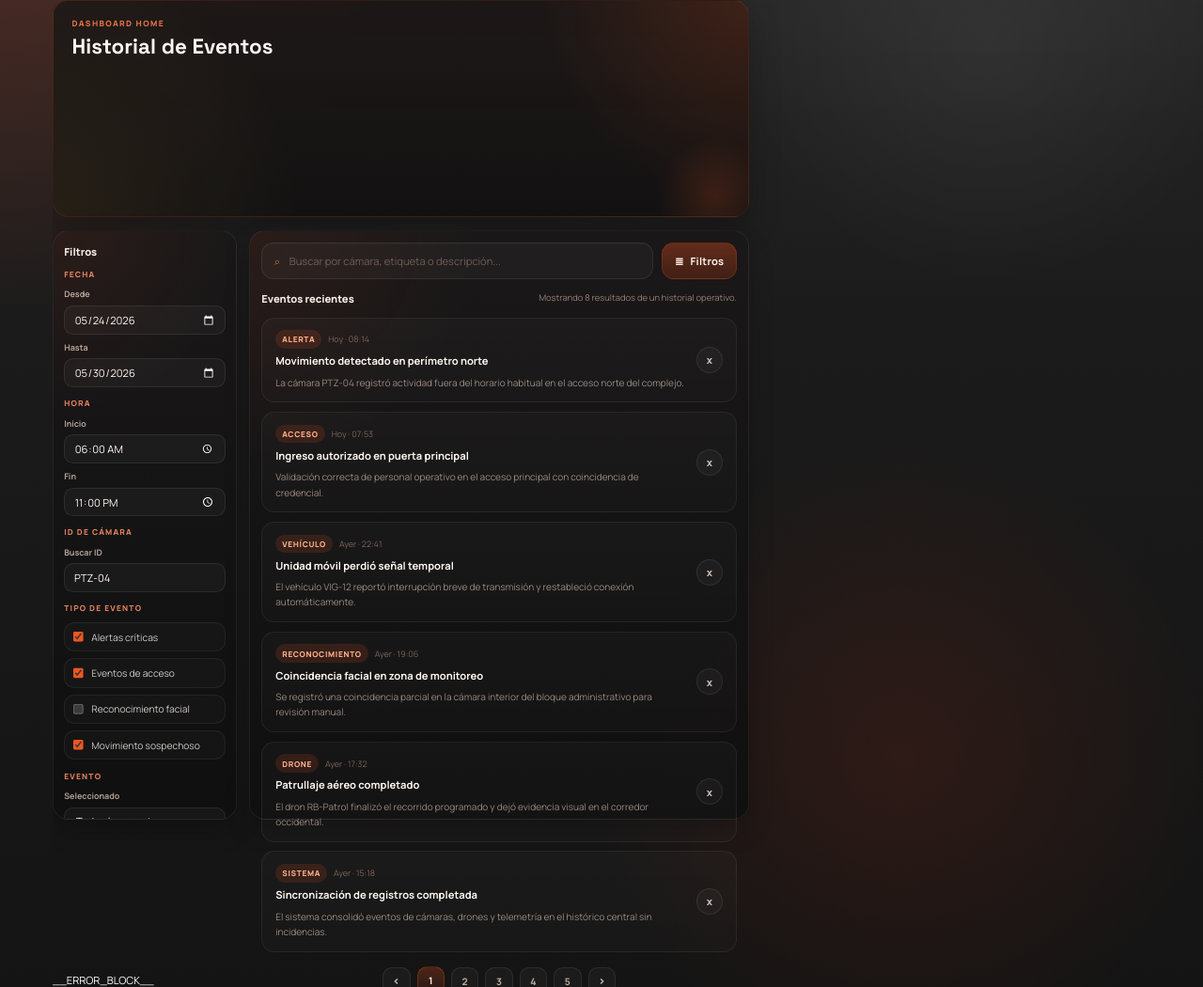
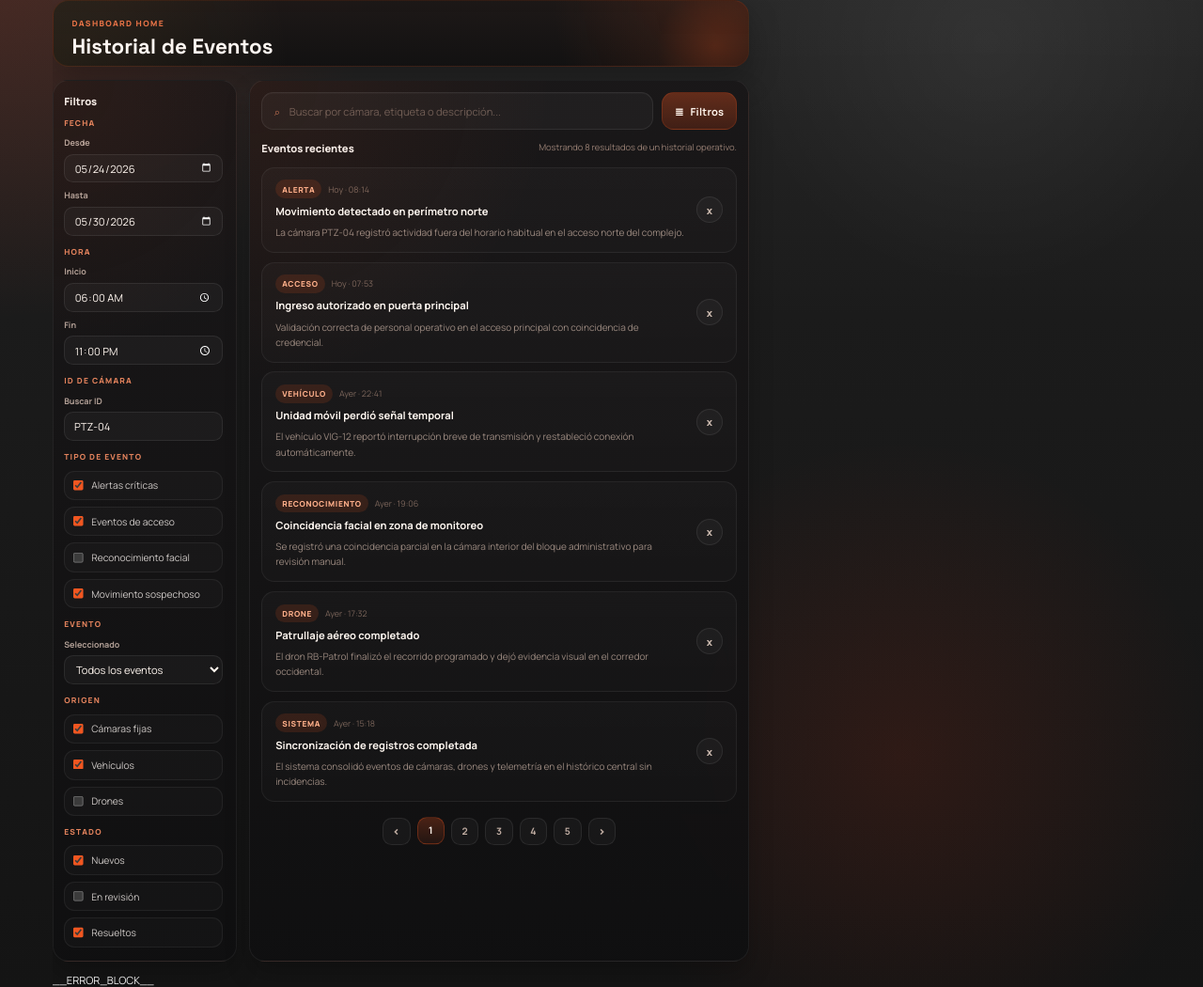
Before and after one commit to Robiotec/sistema_vigilancia, a Python web app: template dashboard/front/templates/index.html in a window 1280 px wide. Shown: the part 67-1117 px from the top of the page at 94% size. Run offline with Jinja, Linux system fonts and the light colour scheme; the template is opened without the code that fills it, so the values that code supplies are empty.

Commit message:
Style: corrección de tarjetas grid 1.2

```diff
--- a/dashboard/front/static/style_alarmas.css
+++ b/dashboard/front/static/style_alarmas.css
@@ -80,34 +80,39 @@
 .home-history-filters {
   padding: 20px 16px;
   display: grid;
+  grid-template-rows: auto minmax(0, 1fr);
+  gap: 14px;
+  min-height: 0;
+}
+
+.home-history-filters-body {
+  display: grid;
   align-content: start;
   gap: 16px;
-  position: sticky;
-  top: 96px;
-  min-height: calc(100vh - 220px);
-  max-height: calc(100vh - 220px);
-  height: calc(100vh - 220px);
+  min-height: 0;
+  height: 100%;
   overflow-y: auto;
   overscroll-behavior: contain;
   scrollbar-width: thin;
   scrollbar-color: rgba(241, 86, 32, 0.34) rgba(255, 255, 255, 0.04);
+  padding-right: 4px;
 }
 
-.home-history-filters::-webkit-scrollbar {
+.home-history-filters-body::-webkit-scrollbar {
   width: 8px;
 }
 
-.home-history-filters::-webkit-scrollbar-track {
+.home-history-filters-body::-webkit-scrollbar-track {
   background: rgba(255, 255, 255, 0.04);
   border-radius: 999px;
 }
 
-.home-history-filters::-webkit-scrollbar-thumb {
+.home-history-filters-body::-webkit-scrollbar-thumb {
   background: linear-gradient(180deg, rgba(241, 86, 32, 0.55), rgba(120, 43, 19, 0.68));
   border-radius: 999px;
 }
 
-.home-history-filters::-webkit-scrollbar-thumb:hover {
+.home-history-filters-body::-webkit-scrollbar-thumb:hover {
   background: linear-gradient(180deg, rgba(255, 120, 74, 0.72), rgba(120, 43, 19, 0.8));
 }
 
@@ -232,8 +237,6 @@
   align-content: start;
   gap: 18px;
   min-width: 0;
-  min-height: calc(100vh - 220px);
-  height: calc(100vh - 220px);
 }
 
 .home-history-toolbar {
@@ -446,16 +449,14 @@
   }
 
   .home-history-filters {
-    position: static;
+    grid-template-rows: auto auto;
+  }
+
+  .home-history-filters-body {
     height: auto;
     max-height: none;
-    min-height: auto;
     overflow: visible;
-  }
-
-  .home-history-main {
-    height: auto;
-    min-height: auto;
+    padding-right: 0;
   }
 }
 
--- a/dashboard/front/templates/index.html
+++ b/dashboard/front/templates/index.html
@@ -40,7 +40,7 @@
               <div class="home-history-filters-head">
                 <h3>Filtros</h3>
               </div>
-
+              <div class="home-history-filters-body">
                 <section class="home-history-filter-group" aria-labelledby="history-filter-date">
                   <span class="home-history-filter-label" id="history-filter-date">Fecha</span>
                   <div class="home-history-field-list">
@@ -122,6 +122,7 @@
                     <label class="home-history-checkbox"><input type="checkbox" checked /> <span>Resueltos</span></label>
                   </div>
                 </section>
+              </div>
             </aside>
 
             <section class="home-history-card home-history-main" aria-label="Listado de eventos">
```
Lines whose indentation alone changed are shown as unchanged.
